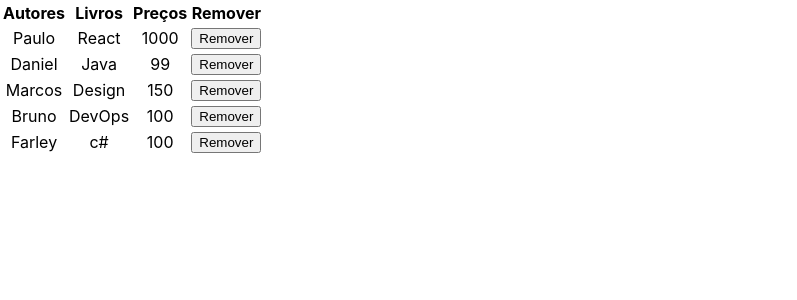
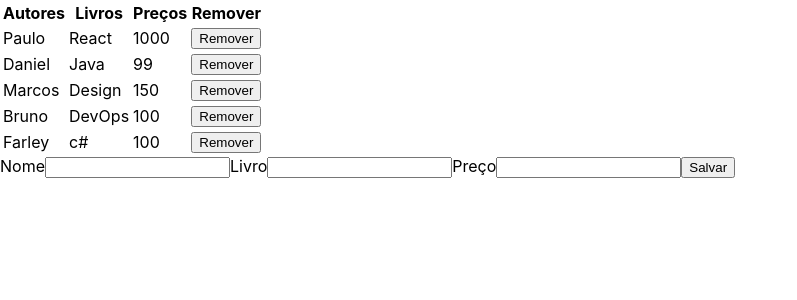
Before and after one commit to farleybsd/ReactPassoUm, a React (Create React App) app in the folder curso-react-alura/: page / in a window 1280 px wide. Shown: the top 300 px of the page, without its empty margins (0-797 px from the left). Built offline with nearby package versions, Linux system fonts and the light colour scheme.

Commit message:
Formulario

```diff
--- a/curso-react-alura/src/App.js
+++ b/curso-react-alura/src/App.js
@@ -1,12 +1,12 @@
-import React , {Component} from 'react';
+import React, { Component, Fragment } from 'react';
 import './App.css';
 import Tabela from './tabela'
-
+import Form from './Formulario'
 
 class App extends Component {
 
   state = {
-      autores: [
+    autores: [
       {
         nome: 'Paulo',
         livro: 'React',
@@ -36,26 +36,32 @@
 
   }
 
-  removeAutor = index =>{
+  removeAutor = index => {
 
-    const {autores} = this.state
+    const { autores } = this.state
 
     this.setState({
 
-      autores:autores.filter((autor,posAtual)=>{
+      autores: autores.filter((autor, posAtual) => {
         //console.log(index,posAtual)
-        return posAtual !==index
+        return posAtual !== index
       }),
     })
 
   }
 
-  render(){
+  escultadorDeSubmit = autor => {
+    this.setState({autores:[...this.state.autores,autor]})
+  }
+
+  render() {
     return (
-      <div className="App">
-        <Tabela autores = {this.state.autores } removeAutor = {this.removeAutor}/>
 
-      </div>
+      <Fragment>
+        <Tabela autores={this.state.autores} removeAutor={this.removeAutor} />
+        <Form escultadorDeSubmit={this.escultadorDeSubmit} />
+      </Fragment>
+
     );
   }
 
--- /dev/null
+++ b/curso-react-alura/src/Formulario.js
@@ -0,0 +1,72 @@
+import React, { Component } from 'react'
+
+class Formulario extends Component {
+
+    constructor(props) {
+        super(props)
+        this.stateInicial = {
+            nome: '',
+            livro: '',
+            preco: '',
+        }
+        this.state = this.stateInicial
+    }
+
+
+    escultadorDeInput = event => {
+
+        const {name,value} = event.target
+        this.setState({
+            [name] : value
+        })
+    }
+
+    submitFormulario = () =>{
+        this.props.escultadorDeSubmit(this.state)
+        this.setState(this.stateInicial)
+    }
+
+    render() {
+
+        const { nome, livro, preco } = this.state
+        return (
+            <form>
+
+                <label htmlFor="nome">Nome</label>
+                <input
+                    id="nome"
+                    type="text"
+                    name="nome"
+                    value={nome}
+                    onChange = {this.escultadorDeInput}
+                />
+
+                <label htmlFor="livro">Livro</label>
+                <input
+                    id="livro"
+                    type="text"
+                    name="livro"
+                    value={livro}
+                    onChange = {this.escultadorDeInput}
+                />
+
+
+                <label htmlFor="preco">Preço</label>
+                <input
+                    id="preco"
+                    type="text"
+                    name="preco"
+                    value={preco}
+                    onChange = {this.escultadorDeInput}
+                />
+
+
+                <button onClick={this.submitFormulario} type="button">Salvar
+    </button>
+            </form>
+        )
+    }
+
+}
+
+export default Formulario
```
